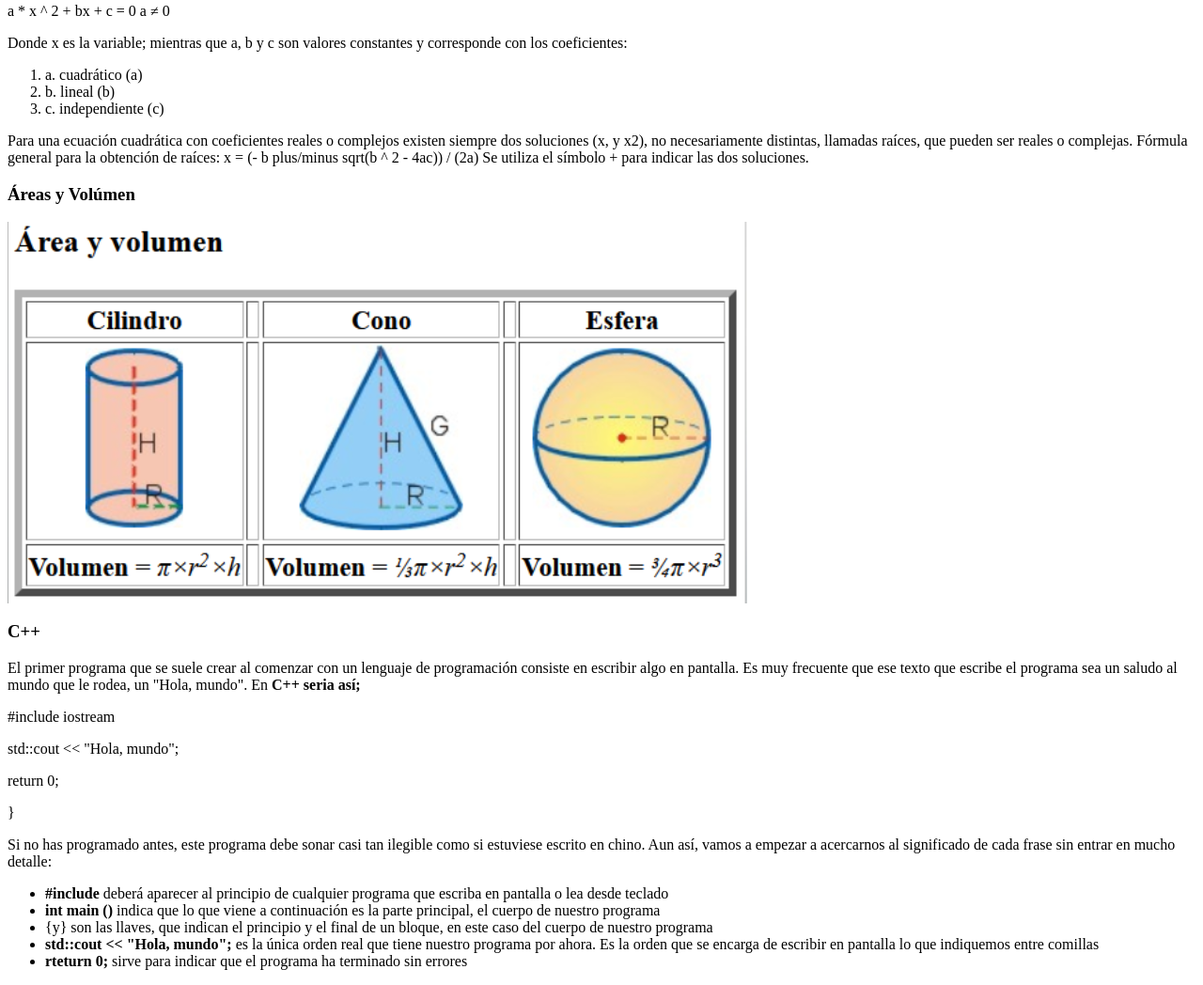
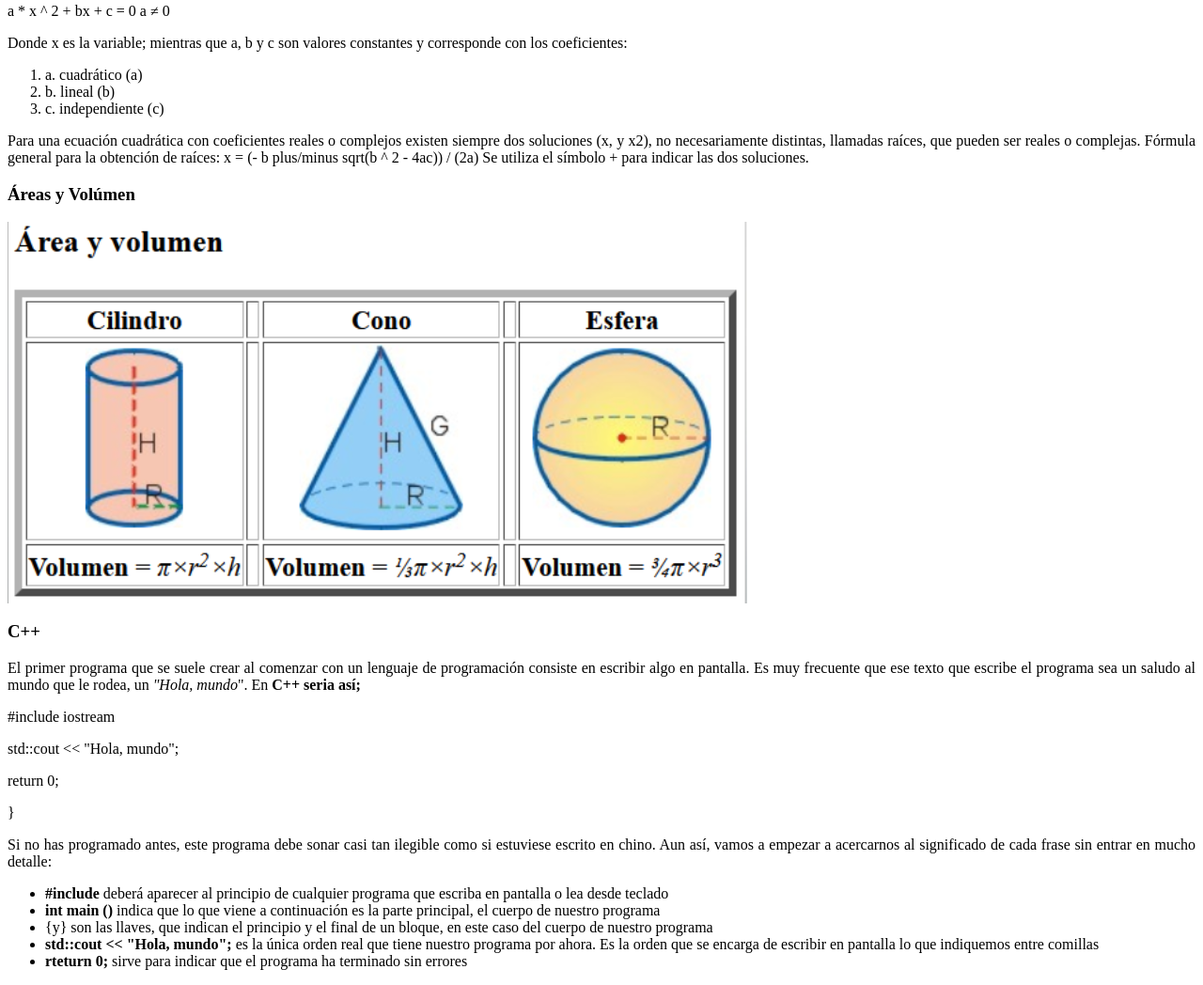
Before and after one commit to LUISOSK/LUISOSK, a plain HTML site: page index.html in a window 1280 px wide. Shown: the part 353-1401 px from the top of the page at 94% size. Drawn offline with Linux system fonts and the light colour scheme.

Commit message:
Update index.html

```diff
--- a/index.html
+++ b/index.html
@@ -5,30 +5,30 @@
         <h1>Ecuacion cuadratica</h1>
         <h6>Ecuacion cuadratica</h6>
         <img src="fototo.png" alt="">
-        <p>Una ecuación de segundo grado o ecuación cuadrática de una variable es aquella que tiene la expresión general: </p>
+        <p style="text-align: justify;">Una ecuación de segundo grado o ecuación cuadrática de una variable es aquella que tiene la expresión general: </p>
 
         <h3><strong> Ecuacion de segundo grado</strong></h3>
         <p>a * x ^ 2 + bx + c = 0 a ≠ 0 </p>
 
-        <p>Donde x es la variable; mientras que a, b y c son valores constantes y corresponde con los coeficientes: </p>
+        <p style="text-align: justify;">Donde x es la variable; mientras que a, b y c son valores constantes y corresponde con los coeficientes: </p>
         <ol>
           <li>a. cuadrático (a) </li>
           <li>b. lineal (b) </li>
           <li>c. independiente (c) </li>
         </ol>
 
-    <p>Para una ecuación cuadrática con coeficientes reales o complejos existen siempre dos soluciones (x, y x2), no necesariamente distintas, llamadas raíces, que pueden ser reales o complejas. Fórmula general para la obtención de raíces: x = (- b plus/minus sqrt(b ^ 2 - 4ac)) / (2a) Se utiliza el símbolo + para indicar las dos soluciones.</p>
+    <p style="text-align: justify;">Para una ecuación cuadrática con coeficientes reales o complejos existen siempre dos soluciones (x, y x2), no necesariamente distintas, llamadas raíces, que pueden ser reales o complejas. Fórmula general para la obtención de raíces: x = (- b plus/minus sqrt(b ^ 2 - 4ac)) / (2a) Se utiliza el símbolo + para indicar las dos soluciones.</p>
     <h3><strong> Áreas y Volúmen</strong></h3>
         <img src="img2.png" alt="">
     <h3><strong>C++ </strong></h3>
-    <p>El primer programa que se suele crear al comenzar con un lenguaje de programación consiste en escribir algo en pantalla. Es muy frecuente que ese texto que escribe el programa sea un saludo al mundo que le rodea, un "Hola, mundo".
+    <p style="text-align: justify;">El primer programa que se suele crear al comenzar con un lenguaje de programación consiste en escribir algo en pantalla. Es muy frecuente que ese texto que escribe el programa sea un saludo al mundo que le rodea, un <i>"Hola, mundo</i>".
 En <b>C++ seria así;</b></p>
-<p> #include iostream </p>
+<p > #include iostream </p>
 <p>std::cout << "Hola, mundo"; </p>
 <p>return 0; </p>
 <p>} </p>
 
-<p>Si no has programado antes, este programa debe sonar casi tan ilegible como si estuviese escrito en chino. Aun así, vamos a empezar a acercarnos al significado de cada frase sin entrar en mucho detalle: </p>
+<p style="text-align: justify;">Si no has programado antes, este programa debe sonar casi tan ilegible como si estuviese escrito en chino. Aun así, vamos a empezar a acercarnos al significado de cada frase sin entrar en mucho detalle: </p>
         <ul>
           <li><b>#include</b> deberá aparecer al principio de cualquier programa que escriba en pantalla o lea desde teclado </li>
           <li><b>int main () </b>indica que lo que viene a continuación es la parte principal, el cuerpo de nuestro programa </li>
```
